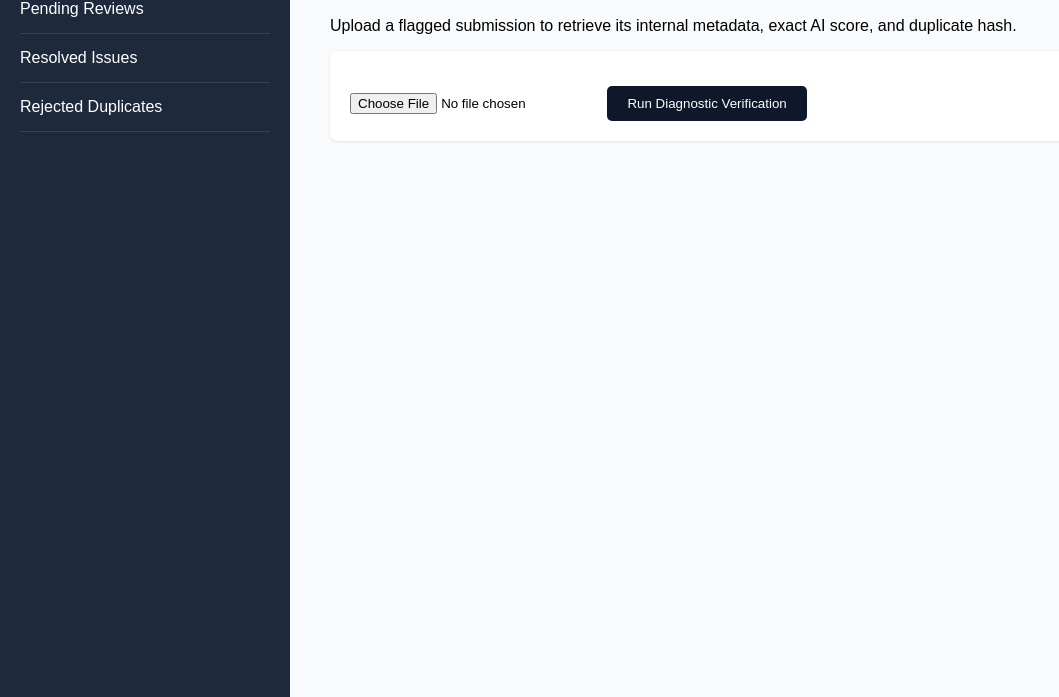
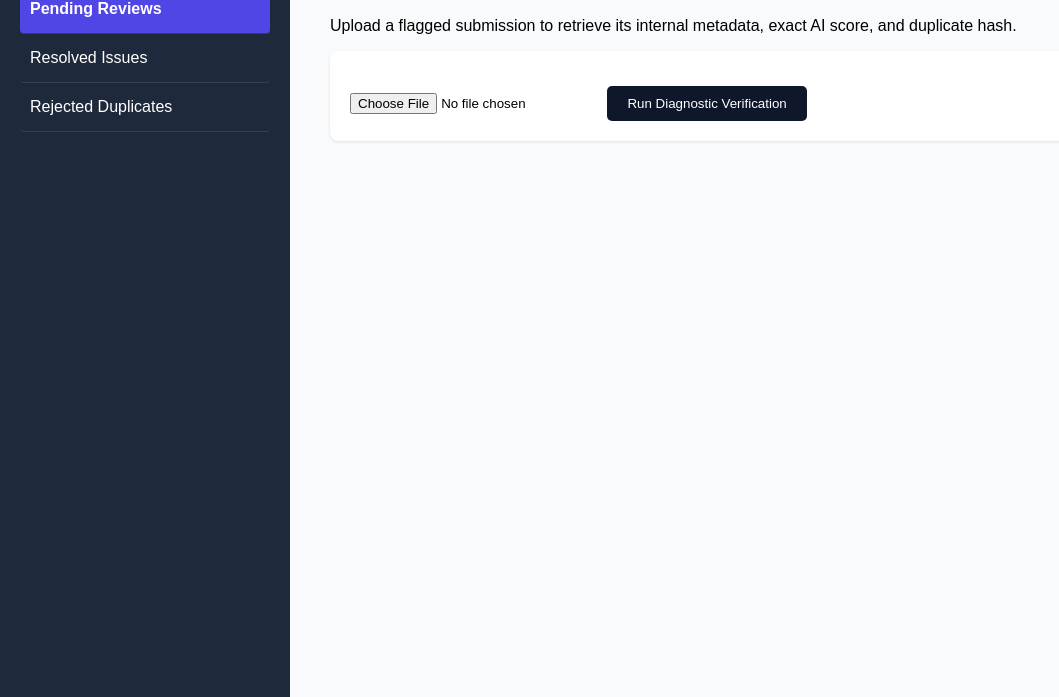
Before and after one commit to singhkrn/civic-image-verification-, a plain HTML site: page employee_portal/index_copy.html in a window 1280 px wide. Shown: the part 103-800 px from the top of the page, without its empty margins (0-1059 px from the left). Drawn offline with Linux system fonts and the light colour scheme.

Commit message:
Update style_copy.css

```diff
--- a/employee_portal/style_copy.css
+++ b/employee_portal/style_copy.css
@@ -16,13 +16,24 @@ body {
     padding: 0;
 }
 .sidebar li {
-    padding: 15px 0;
+    padding: 15px 10px;
     border-bottom: 1px solid #334155;
     cursor: pointer;
+    transition: background 0.2s, padding-left 0.2s;
+    border-radius: 4px;
+}
+.sidebar li:hover {
+    background-color: #334155;
+    padding-left: 15px;
+}
+.sidebar li.active {
+    background-color: #4f46e5;
+    font-weight: bold;
 }
 .main-content {
     flex-grow: 1;
     padding: 40px;
+    overflow-y: auto;
 }
 .admin-panel {
     background: white;
```
